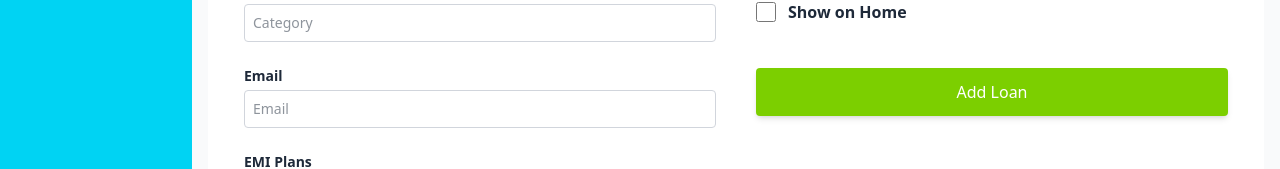
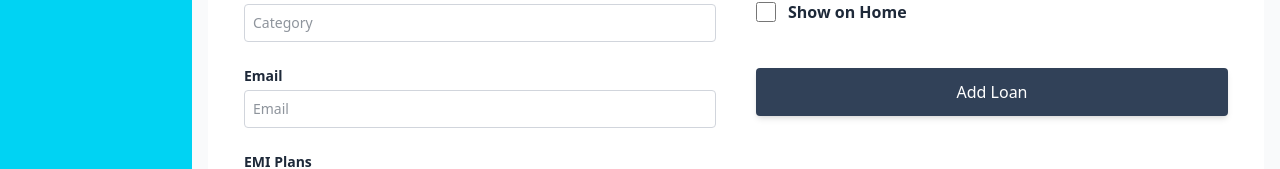
Before and after one commit to asifemran890/Loanslink-client, a React (Vite) app: page /dashboard/add-loan in a window 1280 px wide. Shown: the part 477-646 px from the top of the page. Built offline with nearby package versions, Linux system fonts and the light colour scheme; no server answers; sample sign-in values are in the browser's storage.

Commit message:
git commit all pages

```diff
--- a/src/pages/Dashboard/Common/AddLoan.jsx
+++ b/src/pages/Dashboard/Common/AddLoan.jsx
@@ -242,7 +242,7 @@ const AddLoan = () => {
 
             <button
               type="submit"
-              className="w-full cursor-pointer p-3 mt-5 text-center font-medium text-white rounded shadow-md bg-lime-500"
+              className="w-full bg-slate-700 cursor-pointer p-3 mt-5 text-center font-medium text-white rounded shadow-md "
             >
               Add Loan
             </button>
--- a/src/pages/Dashboard/Common/PendingApplications.jsx
+++ b/src/pages/Dashboard/Common/PendingApplications.jsx
@@ -109,7 +109,7 @@ export default function PendingApplications() {
                 <td className="px-1 border py-4 whitespace-nowrap flex justify-center space-x-2">
                   {/* Buttons */}
                   <button
-                    className="bg-green-500 text-white px-3 py-1 rounded"
+                    className="bg-slate-700 text-white px-3 py-1 rounded"
                     onClick={() => handleApprove(loan._id)}
                   >
                     Approve
```
